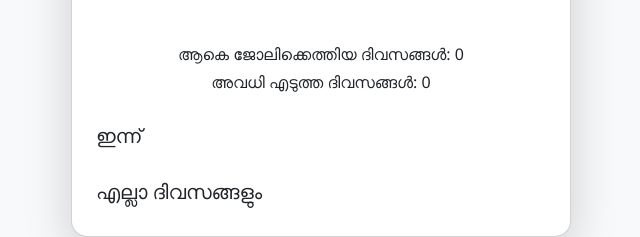
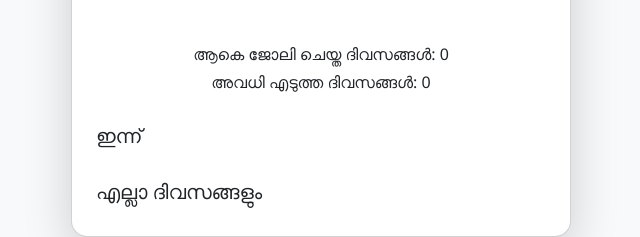
Before and after one commit to gokulg17/AttendanceTracker, a plain HTML site: page index.html in a window 1280 px wide. Shown: the part 346-583 px from the top of the page, 319-959 px from the left. Drawn offline with nearby package versions, Linux system fonts and the light colour scheme.

Commit message:
Update index.html

```diff
--- a/index.html
+++ b/index.html
@@ -23,7 +23,7 @@
       <p class="text-success text-center" id="message"></p>
 
       <div class="mt-3 text-center">
-        <h6>ആകെ ജോലിക്കെത്തിയ ദിവസങ്ങൾ: <span id="totalDays">0</span></h6>
+        <h6>ആകെ ജോലി ചെയ്ത ദിവസങ്ങൾ: <span id="totalDays">0</span></h6>
         <h6>അവധി എടുത്ത ദിവസങ്ങൾ: <span id="totalLeaves">0</span></h6>
       </div>
 
```
